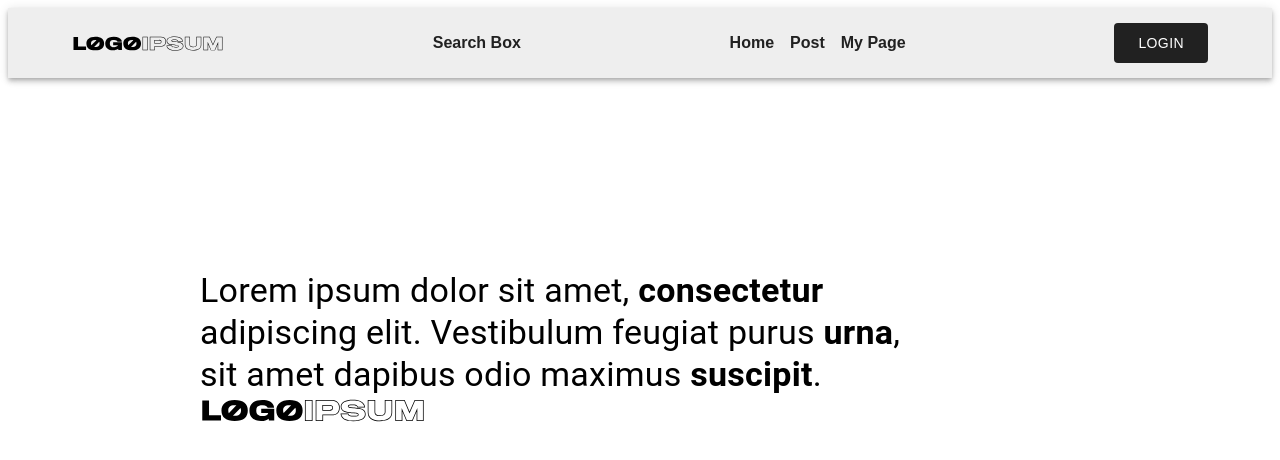
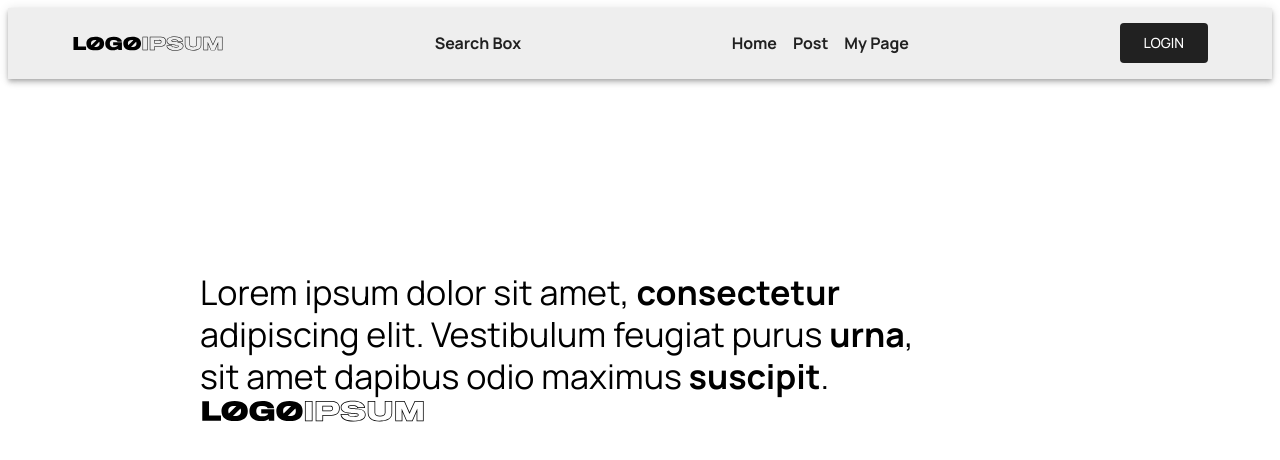
Before and after one commit to ryan-jm/blog, a React (Create React App) app: page / in a window 1280 px wide. Shown: the top 460 px of the page. Built offline with nearby package versions, Linux system fonts and the light colour scheme.

Commit message:
use manrope font

```diff
--- a/src/styles/theme.ts
+++ b/src/styles/theme.ts
@@ -1,3 +1,8 @@
+import '@fontsource/manrope/300.css';
+import '@fontsource/manrope/400.css';
+import '@fontsource/manrope/500.css';
+import '@fontsource/manrope/700.css';
+
 import { createTheme } from '@mui/material';
 
 export const lightTheme = createTheme({
@@ -9,6 +14,9 @@ export const lightTheme = createTheme({
     text: {
       primary: '#111111',
     },
+  },
+  typography: {
+    fontFamily: ['Manrope', 'Roboto', 'sans-serif'].join(','),
   },
 });
 
@@ -22,4 +30,7 @@ export const darkTheme = createTheme({
       primary: '#fff',
     },
   },
+  typography: {
+    fontFamily: ['Manrope', 'Roboto', 'sans-serif'].join(','),
+  },
 });
```
